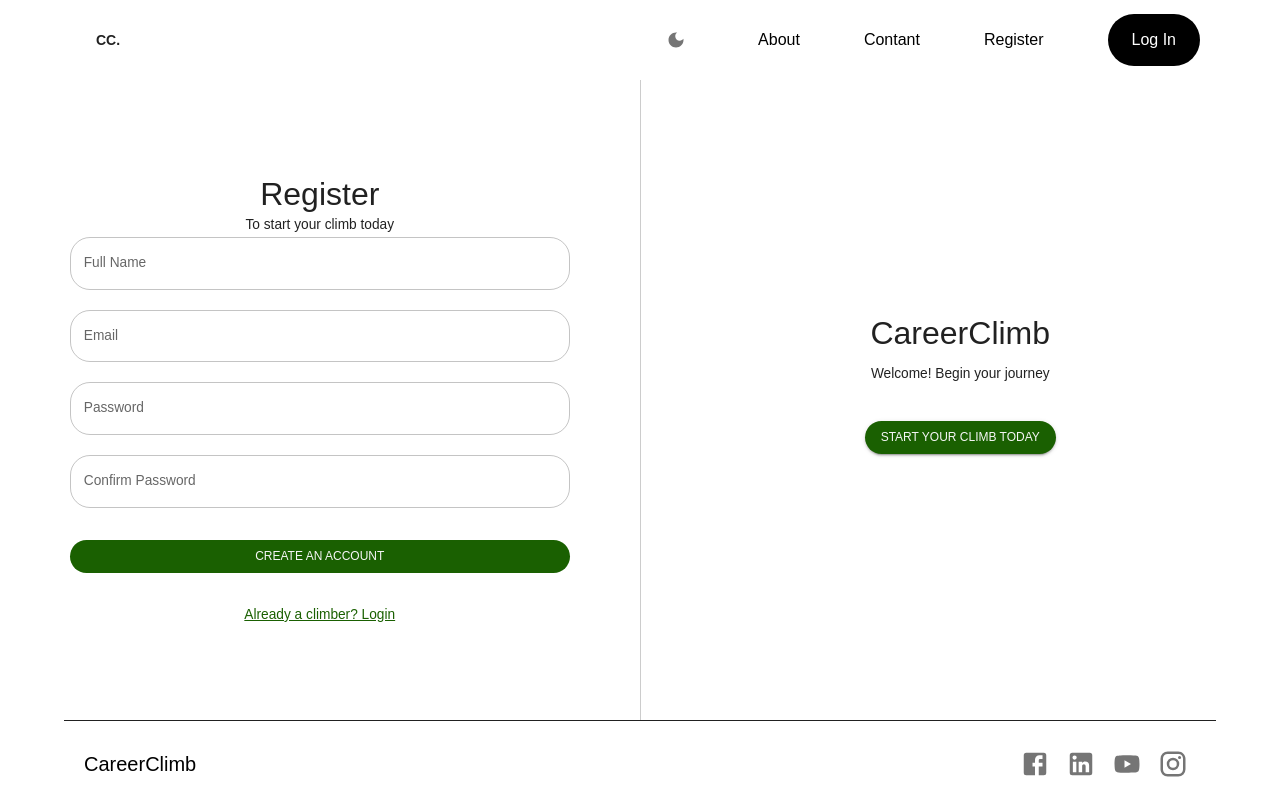
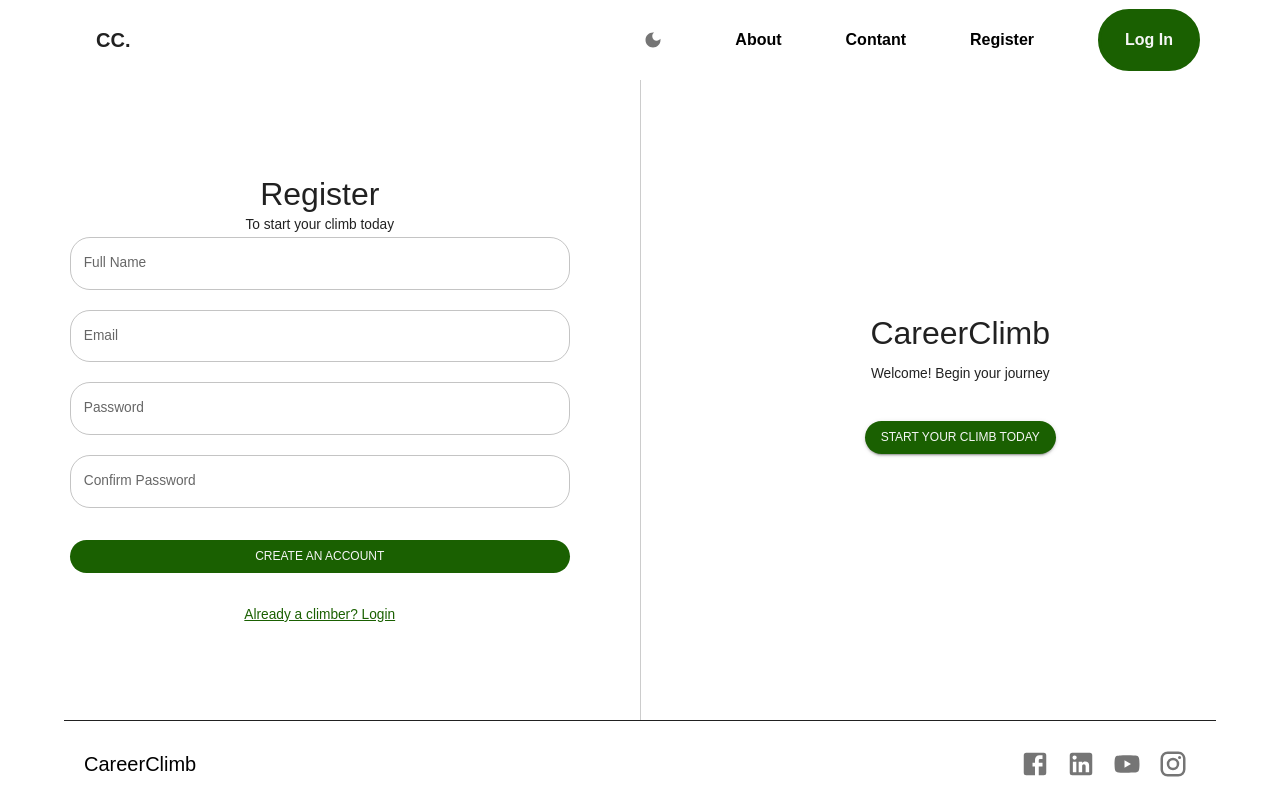
Before and after one commit to CareerClimb/CareerClimb, a React (Create React App) app in the folder client/: page / in a window 1280 px wide. Built offline with nearby package versions, Linux system fonts and the light colour scheme.

Commit message:
Updated TopBar to match Figma Design

```diff
--- a/client/src/App.js
+++ b/client/src/App.js
@@ -5,7 +5,7 @@ import { useSelector } from "react-redux";
 import { createTheme } from "@mui/material/styles";
 import { CssBaseline, ThemeProvider } from "@mui/material";
 import { themeSettings } from "theme";
-import LoginPage from "scenes/loginPage";
+import LandingPage from "scenes/landingPage";
 import MainPage from "scenes/mainPage";
 
 function App() {
@@ -18,7 +18,7 @@ function App() {
       <ThemeProvider theme={theme}>
         <CssBaseline />
         <Routes>
-          <Route path="/" element={<LoginPage />} />
+          <Route path="/" element={<LandingPage />} />
           <Route path="/home" element={<MainPage />} />
         </Routes>
       </ThemeProvider>
--- a/client/src/scenes/loginPage/index.jsx
+++ b/client/src/scenes/landingPage/index.jsx
@@ -6,7 +6,7 @@ import TopBar from 'scenes/topBar';
 import React from 'react';
 import Form from './Form';
 
-const LoginPage = () => {
+const LandingPage = () => {
   const theme = useTheme();
   const { palette } = useTheme();
   const isMobile = useMediaQuery(theme.breakpoints.down('sm'));
@@ -80,4 +80,4 @@ const LoginPage = () => {
   );
 }
 
-export default LoginPage;
+export default LandingPage;
--- a/client/src/scenes/topBar/index.jsx
+++ b/client/src/scenes/topBar/index.jsx
@@ -4,7 +4,8 @@ import {
     IconButton,
     Typography,
     useTheme,
-    useMediaQuery
+    useMediaQuery,
+    Button
 } from "@mui/material";
 import {
     DarkMode,
@@ -18,6 +19,7 @@ import { useNavigate } from "react-router-dom";
 
 const TopBar = () => {
     const theme = useTheme();
+    const { palette } = useTheme();
     const isMobile = useMediaQuery(theme.breakpoints.down("md"));
     const dispatch = useDispatch();
     const [open, setOpen] = useState(false);
@@ -45,7 +47,7 @@ const TopBar = () => {
                         {open ? <Close /> : <Menu />}
                     </IconButton>
                 ) : null}
-                <Typography variant="h6" sx={{ ml: 2, fontWeight: 'bold' }}>
+                <Typography variant="h4" sx={{ ml: 2, fontWeight: 'bold' }}>
                     CC.
                 </Typography>
             </Box>
@@ -57,45 +59,58 @@ const TopBar = () => {
 
                 <Box
                     onClick={() => navigate('/about')}
-                    sx={{ ml: 2, cursor: 'pointer' }}
+                    sx={{ ml: 2,
+                        cursor: 'pointer',
+                        '&:hover': {color: palette.primary.main}}}
                 >
-                    <Typography variant="h6" sx={{ fontSize: '1rem'}}>
+                    <Typography variant="h6" sx={{ fontSize: '1rem', fontWeight: 'bold'}}>
                         About
                     </Typography>
                 </Box>
                 <Box
                     onClick={() => navigate('/register')}
-                    sx={{ ml: 2, cursor: 'pointer'}}
+                    sx={{ ml: 2,
+                        cursor: 'pointer',
+                        '&:hover': {color: palette.primary.main}}}
                 >
-                    <Typography variant="h6" sx={{ fontSize: '1rem'}}>
+                    <Typography variant="h6" sx={{ fontSize: '1rem', fontWeight: 'bold'}}>
                         Contant
                     </Typography>
                 </Box>
                 <Box
                     onClick={() => navigate('/register')}
-                    sx={{ ml: 2, cursor: 'pointer'}}
+                    sx={{ ml: 2,
+                          cursor: 'pointer',
+                          '&:hover': {color: palette.primary.main}}}
                 >
-                    <Typography variant="h6" sx={{ fontSize: '1rem'}}>
+                    <Typography variant="h6" sx={{ fontSize: '1rem', fontWeight: 'bold'}}>
                         Register
                     </Typography>
                 </Box>
-                <Box
-                    onClick={() => navigate('/login')}
+                <Box textAlign="center">
+                    <Button
+                        type="button"
                         sx={{
                             ml: 2,
                             cursor: 'pointer',
                             fontSize: '1rem',
-                        borderRadius: 50,
+                            fontWeight: 'bold',
                             padding: "14px 24px",
-                        color: theme.palette.mode === "light" ? 'white' : 'black',
-                        backgroundColor: theme.palette.mode === "light" ? 'black' : 'white',
-                        "&:hover": {
-                            backgroundColor: theme.palette.mode === "light" ? 'gray' : 'lightgray',
+                            backgroundColor: palette.primary.main,
+                            color: palette.background.alt,
+                            borderRadius: '50px',
+                            variant: 'contained',
+                            textTransform: 'none', // Add this line to prevent all caps
+                            border: `3px solid ${palette.primary.main}`, // Add border color same as the primary color
+                            '&:hover': {
+                                color: palette.primary.main,
+                                backgroundColor: palette.background.default,
+                                borderColor: palette.primary.main, // Add border color on hover
                             }
                         }}
-                    variant="contained"
                         >
                             Log In
+                    </Button>
                 </Box>
 
             </Box>
```
Also changed, not shown: client/src/scenes/landingPage/Form.jsx (renamed from client/src/scenes/loginPage/Form.jsx). Lines whose indentation alone changed are shown as unchanged.
